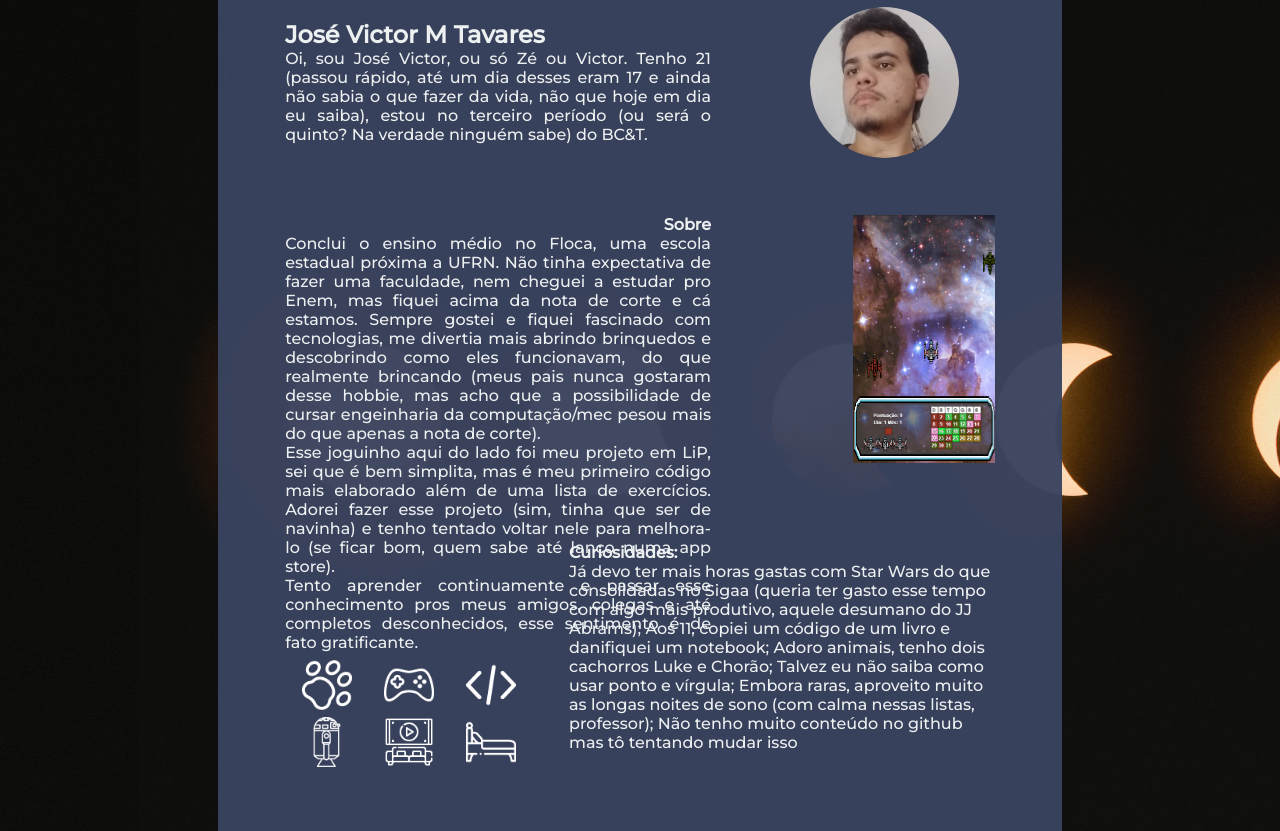
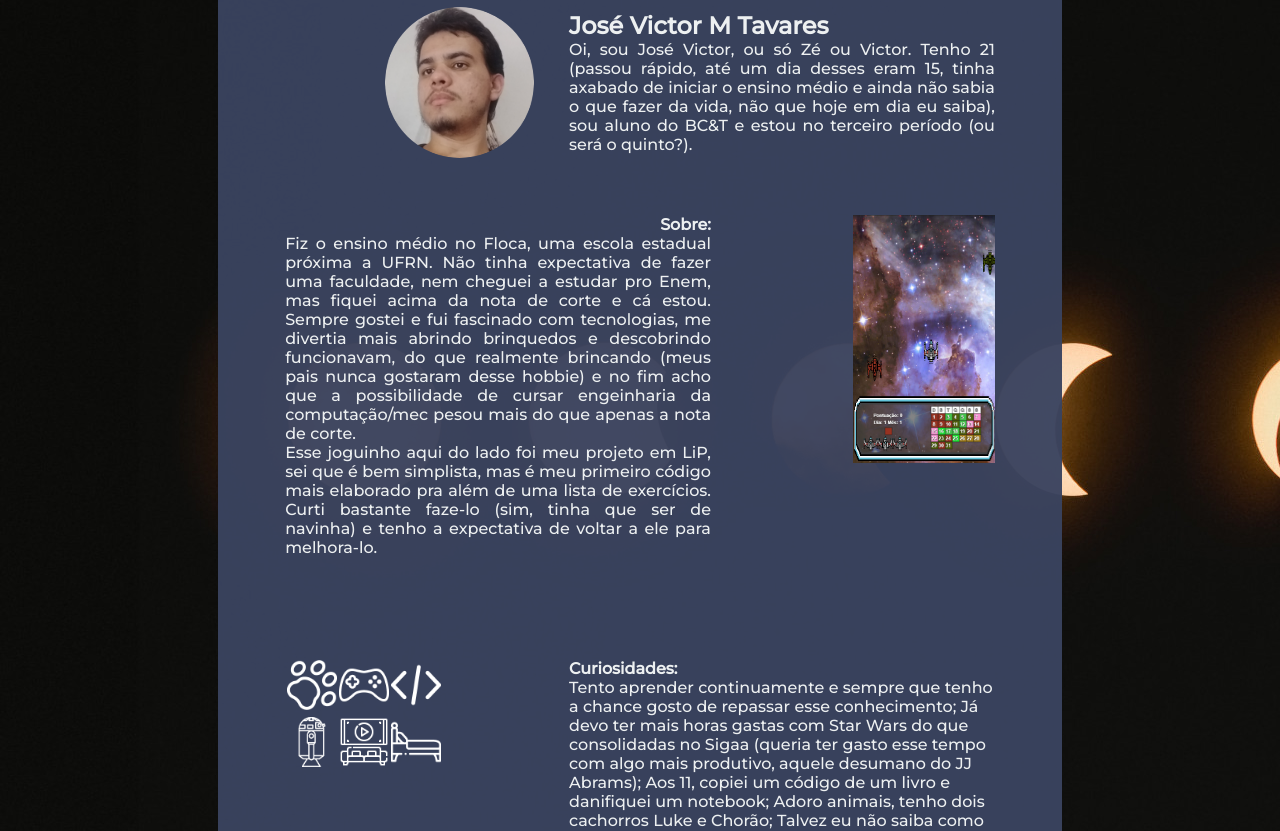
Before and after one commit to josevicmt/seletivaEject, a plain HTML site: page index.html in a window 1280 px wide. Shown: the part 121-952 px from the top of the page. Drawn offline with Linux system fonts and the light colour scheme.

Commit message:
Update index.html

```diff
--- a/index.html
+++ b/index.html
@@ -27,6 +27,9 @@
 
     <div class="corpo">
         <div id="eu">
+            <div class="eu-img">
+                <img src="imagens/eu.png" alt="eu">
+            </div>
             <div class="eu">
                 <div class="eu-nome">
                     <h2>
@@ -34,29 +37,23 @@
                     </h2>
                     <div class="eu-bio">
                         <p>
-                            Oi, sou José Victor, ou só Zé ou Victor. Tenho 21 (passou rápido, até um dia desses eram 17 e ainda não sabia o que fazer da vida, não que hoje em dia eu saiba), estou no terceiro período (ou será o quinto? Na verdade ninguém sabe) do BC&T.
+                            Oi, sou José Victor, ou só Zé ou Victor. Tenho 21 (passou rápido, até um dia desses eram 15, tinha axabado de iniciar o ensino médio e ainda não sabia o que fazer da vida, não que hoje em dia eu saiba), sou aluno do BC&T e estou no terceiro período (ou será o quinto?).
                         </p>
                     </div>
                 </div>
-            </div>
-            <div class="eu-img">
-                <img src="imagens/eu.png" alt="eu">
             </div>
         </div>
         <div id="info">
             <div class="info-text">
                 <div class="info-title">
-                    <h4>Sobre</h4>
+                    <h4>Sobre:</h4>
                 </div>
                 <div class="info-descr">
                     <p>
-                        Conclui o ensino médio no Floca, uma escola estadual próxima a UFRN. Não tinha expectativa de fazer uma faculdade, nem cheguei a estudar pro Enem, mas fiquei acima da nota de corte e cá estamos. Sempre gostei e fiquei fascinado com tecnologias, me divertia mais abrindo brinquedos e descobrindo como eles funcionavam, do que realmente brincando (meus pais nunca gostaram desse hobbie, mas acho que a possibilidade de cursar engeinharia da computação/mec pesou mais do que apenas a nota de corte).
+                        Fiz o ensino médio no Floca, uma escola estadual próxima a UFRN. Não tinha expectativa de fazer uma faculdade, nem cheguei a estudar pro Enem, mas fiquei acima da nota de corte e cá estou. Sempre gostei e fui fascinado com tecnologias, me divertia mais abrindo brinquedos e descobrindo funcionavam, do que realmente brincando (meus pais nunca gostaram desse hobbie) e no fim acho que a possibilidade de cursar engeinharia da computação/mec pesou mais do que apenas a nota de corte.
                     </p>
                     <p>
-                        Esse joguinho aqui do lado foi meu projeto em LiP, sei que é bem simplita, mas é meu primeiro código mais elaborado além de uma lista de exercícios. Adorei fazer esse projeto (sim, tinha que ser de navinha) e tenho tentado voltar nele para melhora-lo (se ficar bom, quem sabe até lanço numa app store).
-                    </p>
-                    <p>
-                        Tento aprender continuamente e passar esse conhecimento pros meus amigos, colegas e até completos desconhecidos, esse sentimento é de fato gratificante.
+                        Esse joguinho aqui do lado foi meu projeto em LiP, sei que é bem simplista, mas é meu primeiro código mais elaborado pra além de uma lista de exercícios. Curti bastante faze-lo (sim, tinha que ser de navinha) e tenho a expectativa de voltar a ele para melhora-lo.
                     </p>
                 </div>
             </div>
@@ -67,17 +64,8 @@
         </div>
 
         <div id="curioso">
-            <div class="curi-corpo">
-                <div class="curi-title">
-                    <h4>Curiosidades:</h4>
-                    <div class="curi-text">
-                        <p>
-                            Já devo ter mais horas gastas com Star Wars do que consolidadas no Sigaa (queria ter gasto esse tempo com algo mais produtivo, aquele desumano do JJ Abrams); Aos 11, copiei um código de um livro e danifiquei um notebook; Adoro animais, tenho dois cachorros Luke e Chorão; Talvez eu não saiba como usar ponto e vírgula; Embora raras, aproveito muito as longas noites de sono (com calma nessas listas, professor); Não tenho muito conteúdo no github mas tô tentando mudar isso
-                        </p>
-                    </div>
-                </div>
-            </div>
-            <table class="curio-imgs">
+            <div class="curio-imgs">
+                <table>
                     <tr>
                         <th>
                             <a href="https://pt.wikipedia.org/wiki/Animalia" target="_blank">
@@ -115,13 +103,26 @@
                 </table>
             </div>
 
+            <div class="curi-corpo">
+                <div class="curi-title">
+                    <h4>Curiosidades:</h4>
+                    <div class="curi-text">
+                        <p>
+                        Tento aprender continuamente e sempre que tenho a chance gosto de repassar esse conhecimento;
+                        Já devo ter mais horas gastas com Star Wars do que consolidadas no Sigaa (queria ter gasto esse tempo com algo mais produtivo, aquele desumano do JJ Abrams); Aos 11, copiei um código de um livro e danifiquei um notebook; Adoro animais, tenho dois cachorros Luke e Chorão; Talvez eu não saiba como usar ponto e vírgula; Embora raras, aproveito muito as longas noites de sono (com calma nessas listas, professor); Não tenho muito conteúdo no github mas tô tentando mudar isso
+                        </p>
+                    </div>
+                </div>
+            </div>
+
+        </div>
+
         <div id="contatos">
             <div><a href="https://web.whatsapp.com/send?phone=+5584988041333" target="_blank" class="contato"><img src="imagens/wpp.png" alt="wpp-icon"></a></div>
             <div><a href="https://github.com/josevicmt" target="_blank" class="contato"><img src="imagens/github.png" alt="wpp-icon"></a></div>
             <div><a href="https://t.me/JosecViMT" target="_blank" class="contato"><img src="imagens/telegram.png" alt="telegram-icon"></a></div>
             <div><a href="mailto:https://t.me/JosecViMT" target="_blank" class="contato"><img src="imagens/mail.png" alt="mail-icon"></a></div>
         </div>
-
     </div>
 
 </body>
```
Lines whose indentation alone changed are shown as unchanged.
